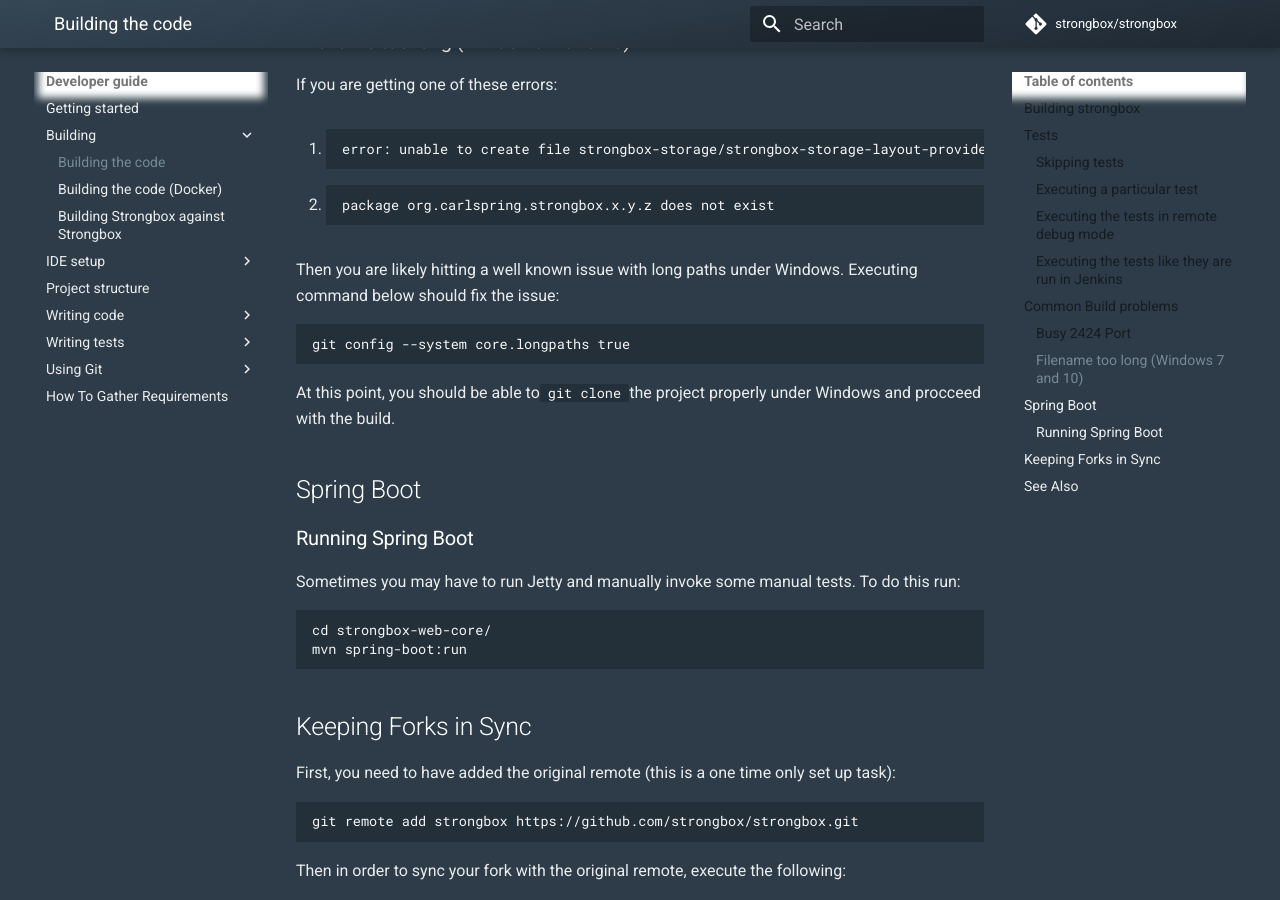
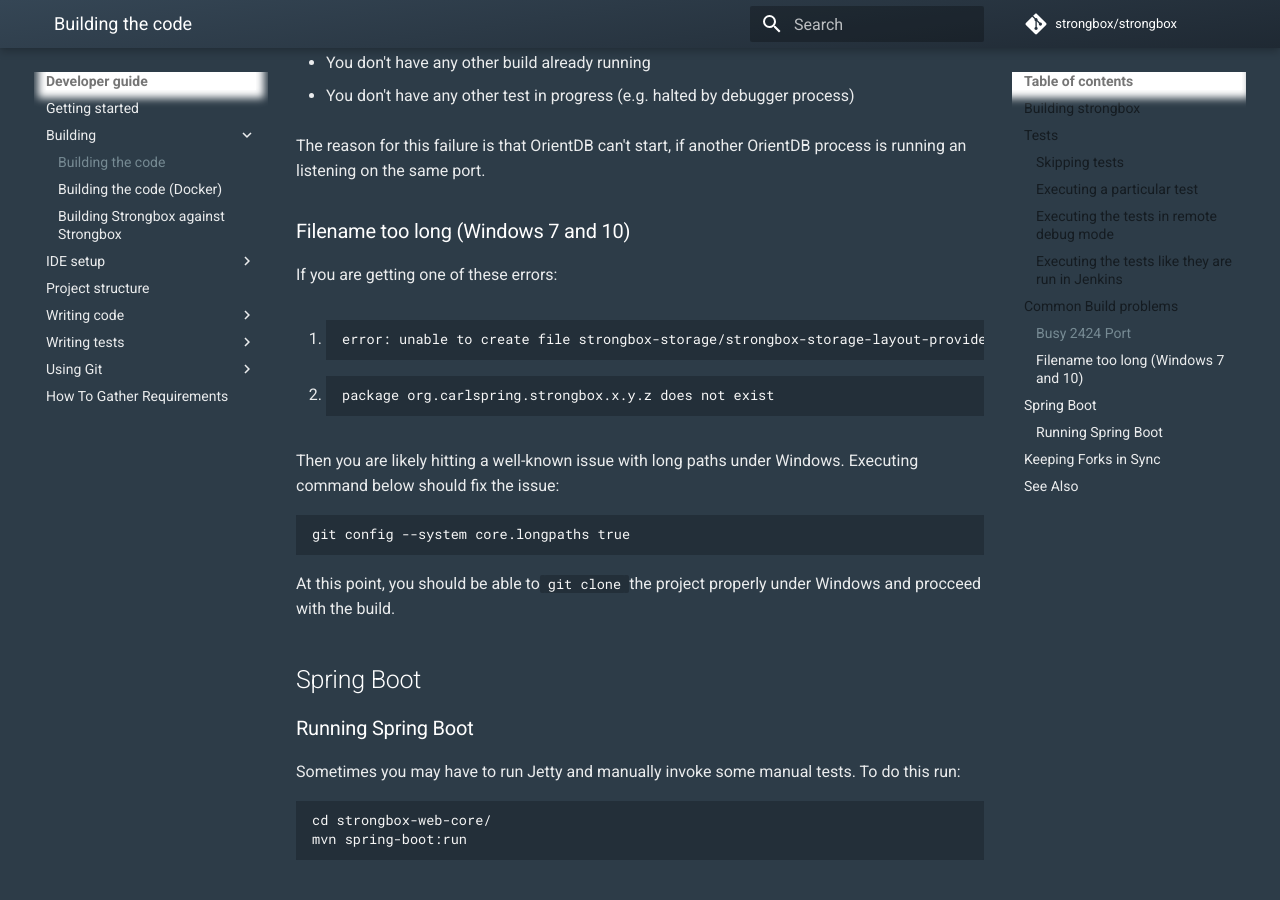
Before and after one commit to strongbox/strongbox-docs, an MkDocs documentation site: the page built from docs/developer-guide/building-the-code.md, in a window 1280 px wide and 900 px high, scrolled down 1916 px. Built offline with MkDocs 1.6.1 and Material for MkDocs 9.7.7, drawn with Linux system fonts in a browser that asks for light colours; comment, search, counter and statistics services are not loaded; some of the changed text lies outside the part shown.

````diff
--- a/docs/developer-guide/building-the-code.md
+++ b/docs/developer-guide/building-the-code.md
@@ -69,6 +74,7 @@ If you see something like this:
 Then please make sure that:
 
 * You don't have any other build already running
+
 * You don't have any other test in progress (e.g. halted by debugger process)
 
 The reason for this failure is that OrientDB can't start, if another OrientDB process is running an listening on the same port.
@@ -89,7 +95,7 @@ If you are getting one of these errors:
     ```
 
 
-Then you are likely hitting a well known issue with long paths under Windows.
+Then you are likely hitting a well-known issue with long paths under Windows.
 Executing command below should fix the issue:
 
 ```
@@ -122,4 +128,5 @@ Then in order to sync your fork with the original remote, execute the following:
 ## See Also
 
 * [Building Strongbox Against Strongbox](./building-strongbox-against-strongbox.md)
+
 * [Git Tips](https://github.com/git-tips/tips)
````
Also changed, not shown: other parts of docs/developer-guide/building-the-code.md (+6 -1 lines).
